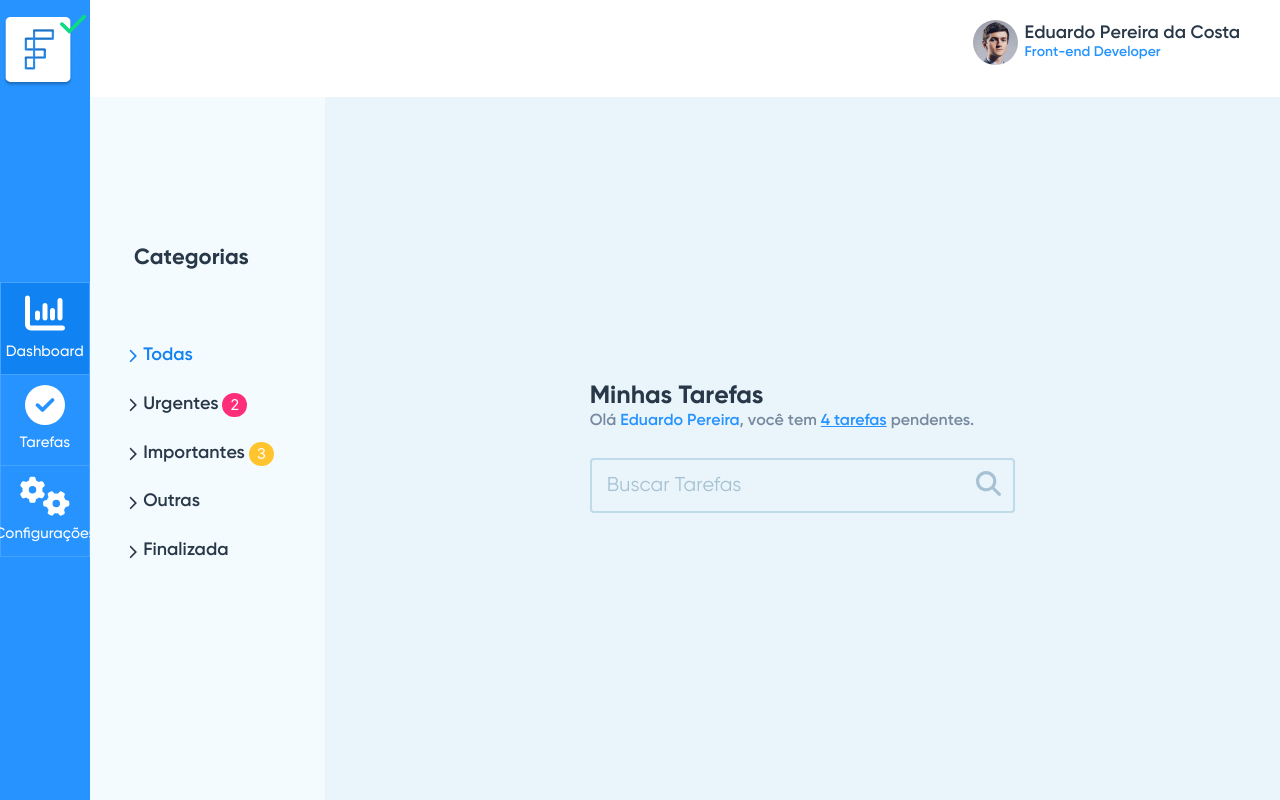
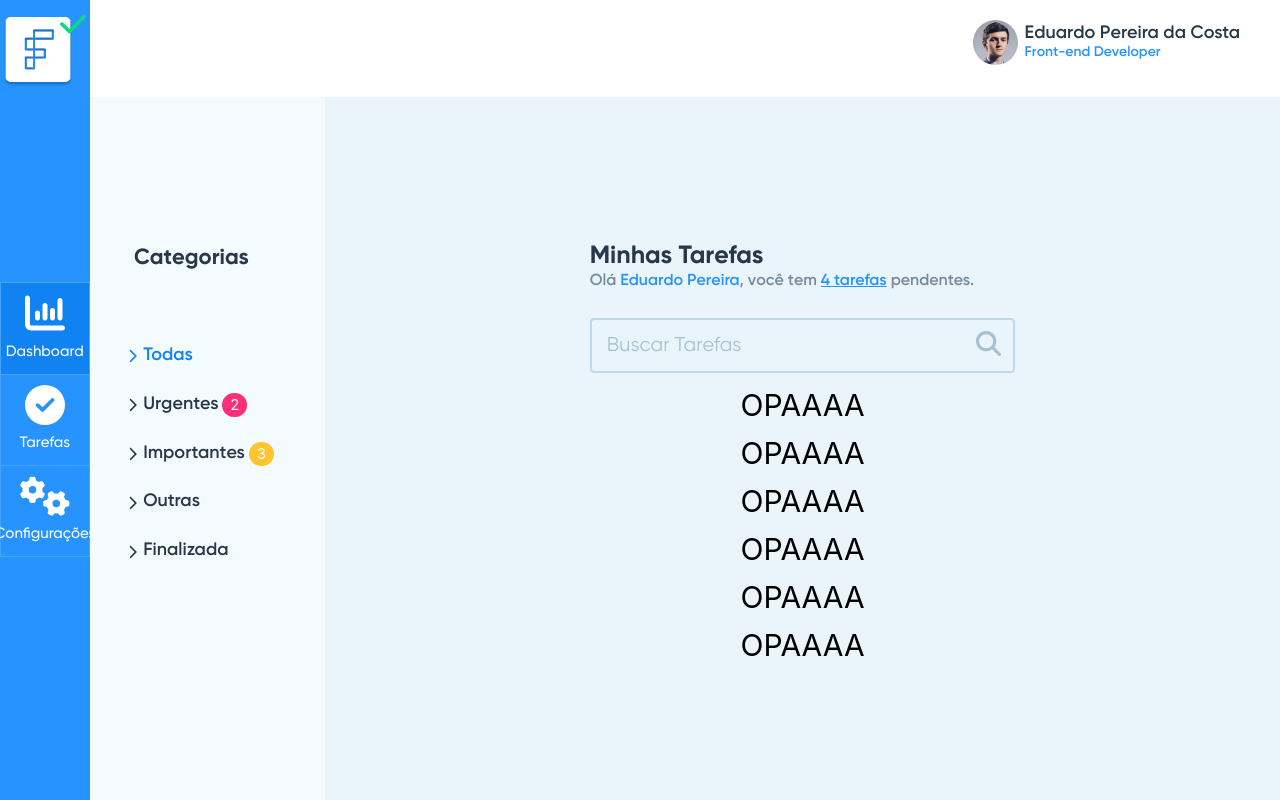
Before and after one commit to DevJulio/todo-facilita, a Vue app: page /home in a window 1280 px wide. Built offline with nearby package versions, Linux system fonts and the light colour scheme.

Commit message:
feat: added searcj input

```diff
--- a/src/components/search/SearchInput.vue
+++ b/src/components/search/SearchInput.vue
@@ -27,12 +27,6 @@ export default {
     isPassword: {
       type: Boolean,
       default: false
-    }
-  },
-  computed: {
-    inputId() {
-      //Gera um id baseado na label
-      return this.label.toLowerCase().replace(/\s+/g, '-')
     }
   },
   methods: {
--- a/src/views/DashboardView.vue
+++ b/src/views/DashboardView.vue
@@ -89,6 +89,22 @@
               <span class="regular"> pendentes.</span>
             </div>
             <FASearchInput placeholder="Buscar Tarefas" />
+          </div>
+          <div class="todo-list">
+            <h1>OPAAAA</h1>
+            <h1>OPAAAA</h1>
+            <h1>OPAAAA</h1>
+            <h1>OPAAAA</h1>
+            <h1>OPAAAA</h1>
+            <h1>OPAAAA</h1>
+            <h1>OPAAAA</h1>
+            <h1>OPAAAA</h1>
+            <h1>OPAAAA</h1>
+            <h1>OPAAAA</h1>
+            <h1>OPAAAA</h1>
+            <h1>OPAAAA</h1>
+            <h1>OPAAAA</h1>
+            <h1>OPAAAA</h1>
           </div>
         </div>
       </div>
@@ -214,4 +230,13 @@ export default {
         .emphasis_
           color $td-blue
           text-decoration underline
+     .todo-list
+      display flex
+      flex-direction column
+      max-height 35vh
+      overflow-y scroll
+      color black
+      align-items center
+      width 32.5vw
+      align-self center
 </style>
```
